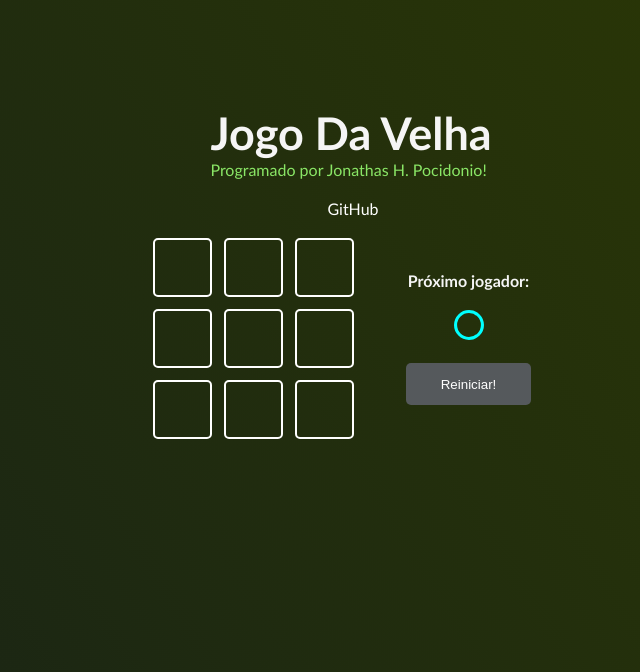
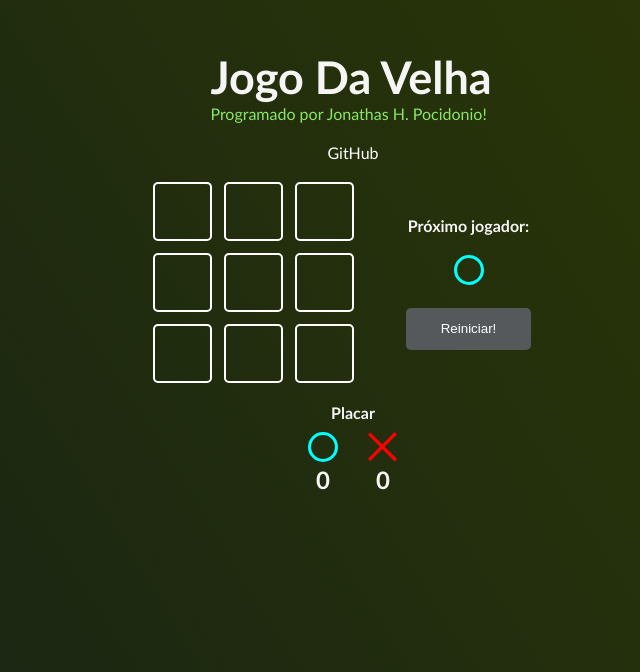
Before and after one commit to jonathashenrique7/jogo-da-velha-next, a Next.js app: page / in a window 1280 px wide. Shown: the part 128-800 px from the top of the page, without its empty margins (287-927 px from the left). Built offline with nearby package versions, Linux system fonts and the light colour scheme.

Commit message:
Criado o estilo do placar!

```diff
--- a/src/components/Game/Game.jsx
+++ b/src/components/Game/Game.jsx
@@ -2,6 +2,7 @@
 // Estilos CSS
 import styles from './Game.module.css'
 // Componentes JSX
+import { Score } from '../score/Score'
 import { GameInfo } from '../gameInfo/GameInfo'
 import { GameOption } from '../gameOption/GameOption'
 
@@ -63,6 +64,7 @@
     }, [winner])
 
     return ( // Utiliza-se a função "onReset" no lugar de "onClick" -> "useState" na forma inicial
+        <>
             <div className={styles.gameContent}>
                 <div className={styles.game}>
                     {
@@ -78,5 +80,7 @@
                 </div>
                 <GameInfo currentPlayer={currentPlayer} winner={winner} onReset={handleReset} isDraw={draw} />
             </div>
+            <Score />
+        </>
     )
 }
--- a/src/components/Game/Game.module.css
+++ b/src/components/Game/Game.module.css
@@ -9,6 +9,7 @@
 .gameContent {
     display: flex;
     gap: 30px;
+    margin-bottom: 20px;
     align-items: center;
 }
 
--- /dev/null
+++ b/src/components/score/Score.jsx
@@ -0,0 +1,22 @@
+import styles from './Score.module.css'
+import { Icon } from '../icons/Icons'
+
+//
+export const Score = () => {
+    return (
+        <>
+            <h4>Placar</h4>
+            <div className={styles.score}>
+                <div className={styles.scoreContent}>
+                    <Icon iconName="circle" />
+                    <h2>0</h2>
+                </div>
+
+                <div className={styles.scoreContent}>
+                    <Icon iconName="x" />
+                    <h2>0</h2>
+                </div>
+            </div>
+        </>
+    )
+}
--- /dev/null
+++ b/src/components/score/Score.module.css
@@ -0,0 +1,12 @@
+.score {
+    display: flex;
+    gap: 30px;
+    margin-top: 10px;
+}
+
+.scoreContent {
+    display: flex;
+    flex-direction: column;
+    align-items: center;
+    justify-content: center;
+}
```
Lines whose indentation alone changed are shown as unchanged.
